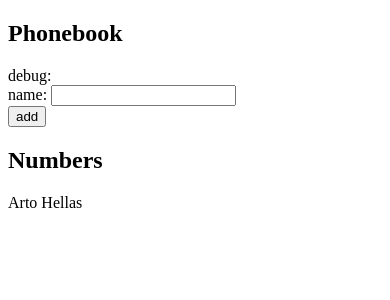
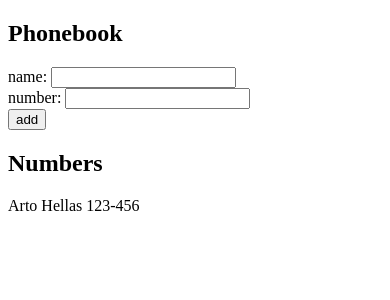
Before and after one commit to sjq1412/fullstackopen2023, a React (Create React App) app in the folder part2/phonebook/: page / in a window 390 px wide. Shown: the top 300 px of the page. Built offline with nearby package versions, Linux system fonts and the light colour scheme.

Commit message:
feat(part2): 2.8: The Phonebook Step3

```diff
--- a/part2/phonebook/src/App.js
+++ b/part2/phonebook/src/App.js
@@ -2,9 +2,10 @@
 
 const App = () => {
   const [persons, setPersons] = useState([
-    { name: 'Arto Hellas' }
+    { name: 'Arto Hellas', number: "123-456" }
   ])
   const [newName, setNewName] = useState('')
+  const [newNumber, setNewNumber] = useState("")
 
   const addPerson = (event) => {
     event.preventDefault()
@@ -15,7 +16,8 @@
 
    if (!personExists) {
     const personObject = {
-      name: newName
+      name: newName,
+      number: newNumber
     }
 
     setPersons(persons.concat(personObject))
@@ -26,14 +28,19 @@
   const handleNameChange = (event) => {
     setNewName(event.target.value)
   }
+  const handleNumberChange = (event) => {
+    setNewNumber(event.target.value)
+  }
 
   return (
     <div>
       <h2>Phonebook</h2>
-      <div>debug: {newName}</div>
       <form onSubmit={addPerson}>
         <div>
           name: <input value={newName} onChange={handleNameChange} />
+        </div>
+        <div>
+          number: <input value={newNumber} onChange={handleNumberChange} />
         </div>
         <div>
           <button type="submit">add</button>
@@ -41,7 +48,7 @@
       </form>
       <h2>Numbers</h2>
       {
-        persons.map(person => <div key={person.name}>{person.name}</div>)
+        persons.map(person => <div key={person.name}>{person.name} {person.number}</div>)
       }
     </div>
   )
```
